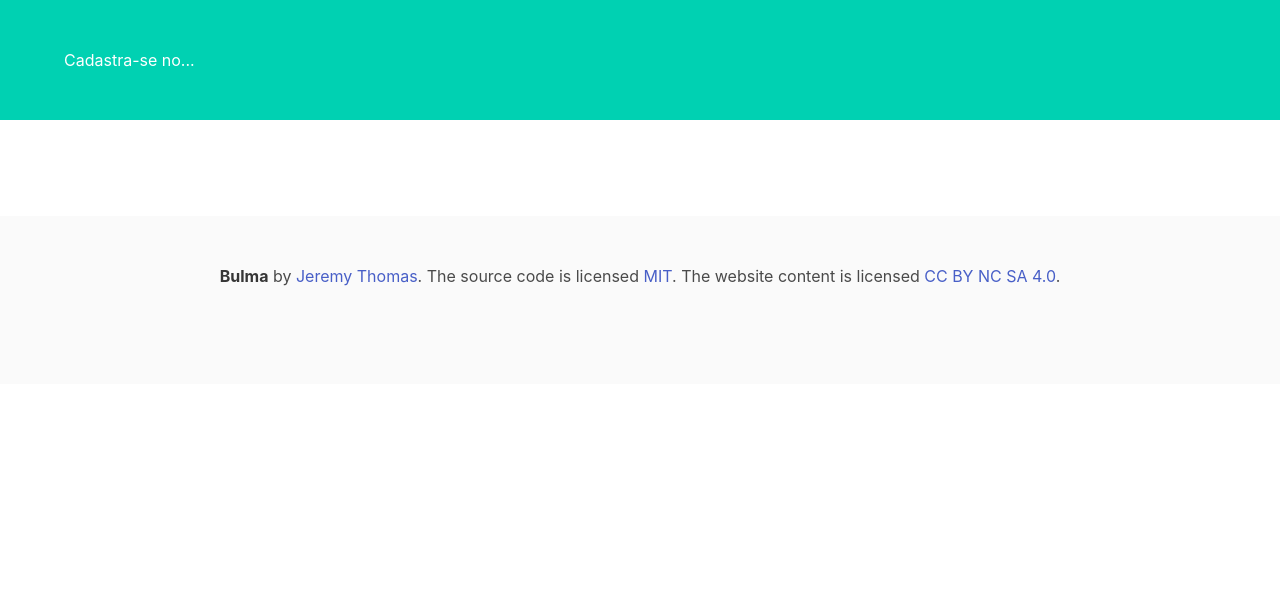
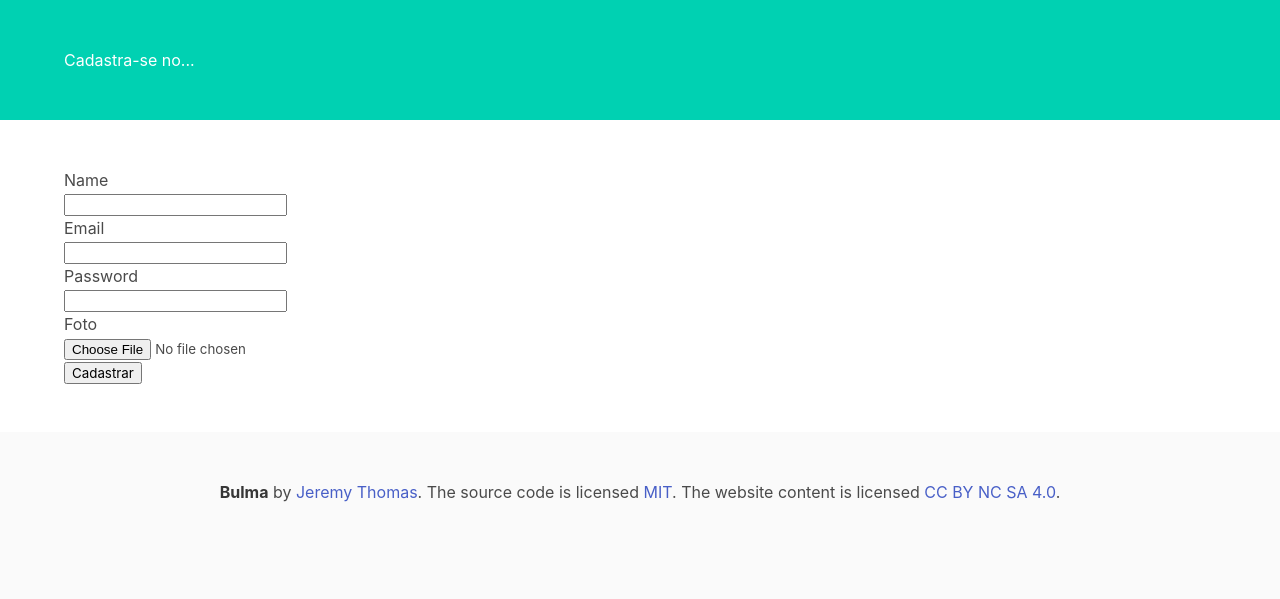
Before and after one commit to raiizoor/Python, a Python web app: template delivery/delivery/templates/userform.html in a window 1280 px wide. Shown: the part 56-655 px from the top of the page. Run offline with Jinja, Linux system fonts and the light colour scheme; the template is opened without the code that fills it, so the values that code supplies are empty, except form fields; tables that the repository leaves empty hold one stand-in row (values such as "Sample post"); form fields are guessed from the names that the template uses.

Commit message:
keeping aula 10

```diff
--- a/delivery/delivery/ext/login/form.py
+++ b/delivery/delivery/ext/login/form.py
@@ -4,6 +4,7 @@ from flask_wtf.file import FileField
 
 
 class UserForm(FlaskForm):
+    name = wtf.StringField("Nome", [wtf.validators.DataRequired()])
     email = wtf.StringField(
         "Email", [wtf.validators.DataRequired(), wtf.validators.Email()]
     )
--- a/delivery/delivery/templates/base.html
+++ b/delivery/delivery/templates/base.html
@@ -65,7 +65,7 @@
         <div class="navbar-end">
           <div class="navbar-item">
             <div class="buttons">
-              <a class="button is-primary">
+              <a class="button is-primary" href="{{url_for('site.signup')}}">
                 <strong>Sign up</strong>
               </a>
               <a class="button is-light">
--- a/delivery/delivery/templates/userform.html
+++ b/delivery/delivery/templates/userform.html
@@ -1,6 +1,9 @@
 {% extends "base.html" %}
 
 {% block top %}
+
+<link rel="renderform" type="text/css" href="userform.css">
+
 <section class="hero is-primary">
 <div class="hero-body">
     <div class="container">
@@ -9,16 +12,23 @@
 </div>
 </section>
 {% endblock %}
-<form action="/receiver" method="post"enctype="multipart/form-data">
-    {{form.email.label}}<br>
-    {{form.email(size=20)}}
-
-    {{form.password.label}}
-    {{form.password(size=20)}}
-    <input type="submit" value="">
-</form>
-
 
 {% block main %}
-<form action="form"></form>
+<form action='{{url_for("site.signup")}}' method='post' enctype='multipart/form-data'>
+    {{form.csrf_token}}
+
+    {{form.name.label}}<br>
+    {{form.name(size=20)}}<br>
+
+    {{form.email.label}}<br>
+    {{form.email(size=20)}}<br>
+
+    {{form.password.label}}<br>
+    {{form.password(size=20)}}<br>
+
+    {{form.foto.label}}<br>
+    {{form.foto}}<br>
+
+    <input type="submit" value="Cadastrar">
+</form>
 {% endblock %}
--- a/delivery/requirements.txt
+++ b/delivery/requirements.txt
@@ -4,3 +4,4 @@ flask-migrate
 flask-admin
 flask-wtf
 dynaconf
+email_validator
--- a/delivery/settings.toml
+++ b/delivery/settings.toml
@@ -9,6 +9,9 @@ EXTENSIONS = [
     "delivery.ext.cli:init_app",
     "delivery.ext.site:init_app",
 ]
+UPLOAD_FODER = "uploads"
+
+
 
 [development]
 DEBUG = true
```
Also changed, not shown: delivery/delivery/ext/login/commands.py (+8 -5 lines), delivery/delivery/ext/login/controller.py (added, +31 -0 lines), delivery/delivery/ext/site/main.py (+14 -3 lines), delivery/delivery/delivery.db, delivery/delivery/templates/userform.css (added).
